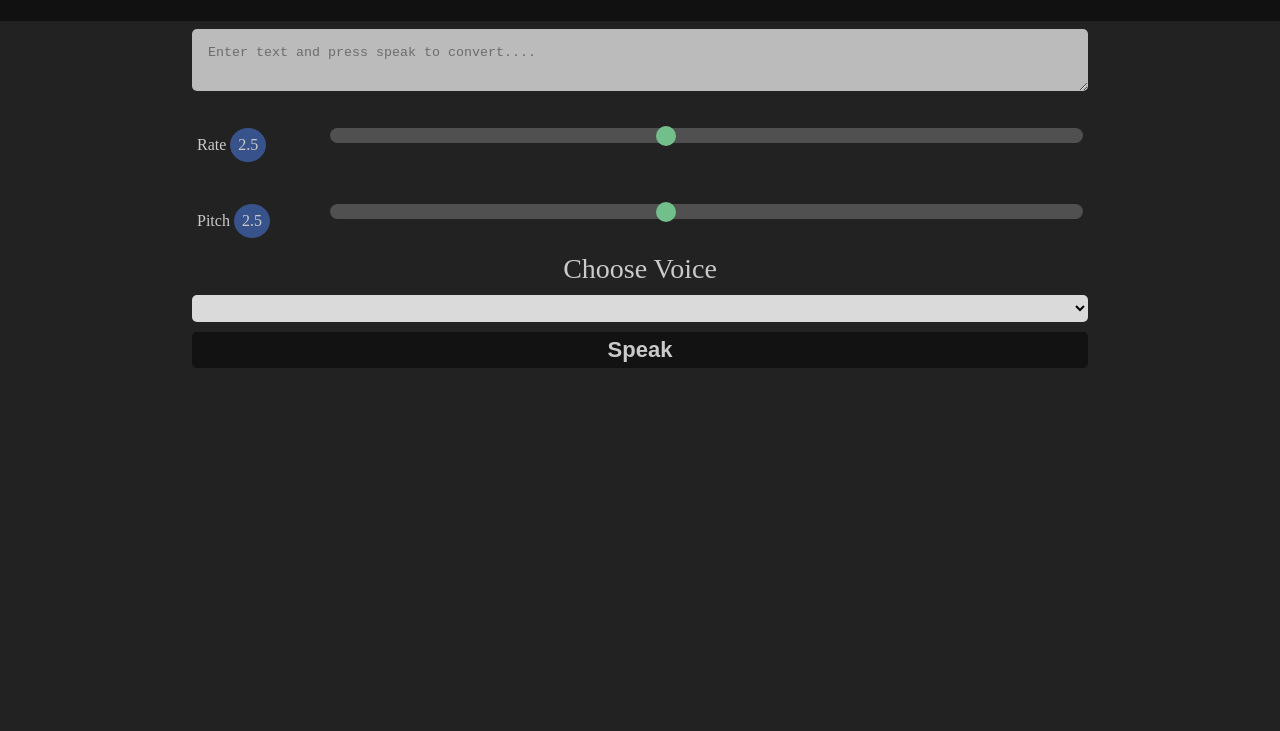
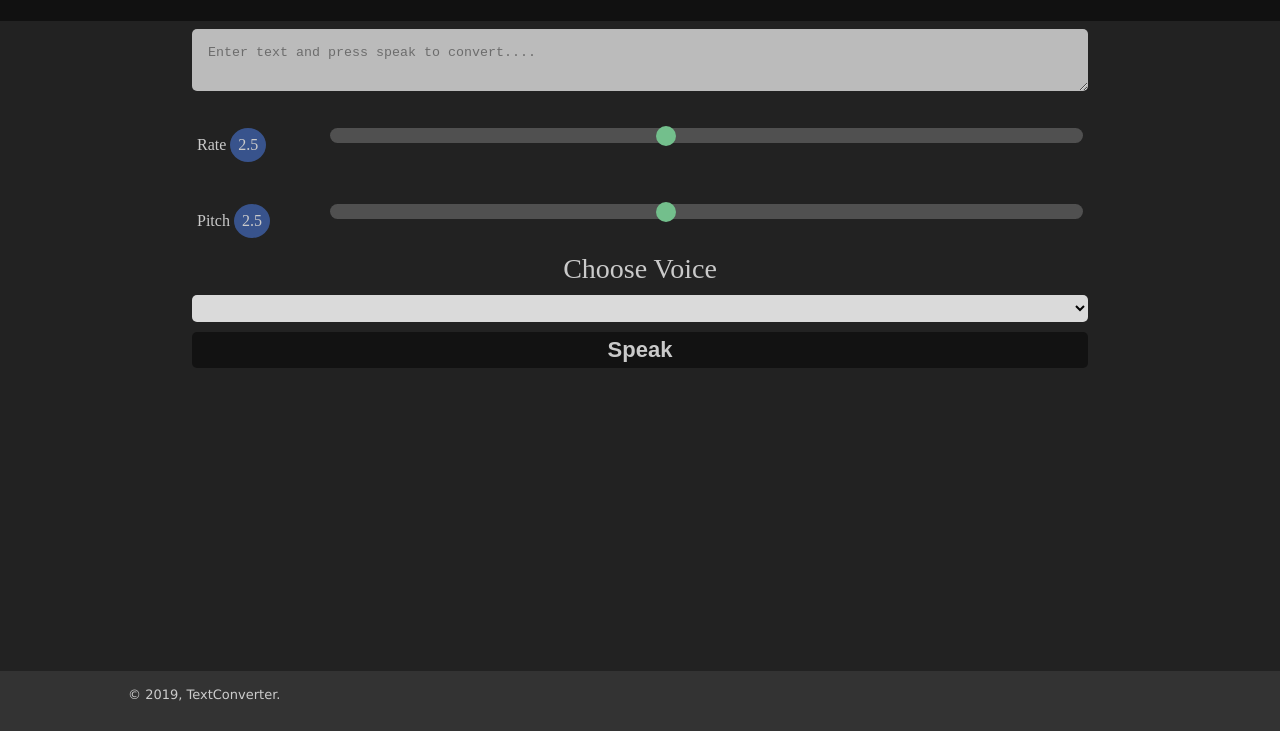
Before and after one commit to joshuaagbo/text-to-speech-converter, a website: page dist/index.html in a window 1280 px wide. Shown: the part 69-800 px from the top of the page. Drawn offline with Linux system fonts and the light colour scheme.

Commit message:
new font

```diff
--- a/dist/index.html
+++ b/dist/index.html
@@ -60,8 +60,13 @@
           <button type="submit" id="btn-submit">Speak</button>
         </form>
       </div>
+    </main>
+    <footer>
+      <div class="footer-container">
+        <p>&copy; 2019, TextConverter.</p>
+      </div>
+    </footer>
 
-    </main>
     <script src="main.js"></script>
   </body>
 </html>
--- a/dist/style.css
+++ b/dist/style.css
@@ -6,7 +6,6 @@
 
 body {
   background: #222;
-
 }
 
 #header {
@@ -14,7 +13,7 @@ body {
   background: #111;
   font-size: 24px;
   font-weight: bold;
-  margin-bottom: .5rem;
+  margin-bottom: 0.5rem;
 }
 
 #header h2 {
@@ -22,25 +21,24 @@ body {
   color: #ddd;
 }
 
-
 .animated {
   width: 70%;
   height: 200px;
-  background: url('myapp.gif');
+  background: url("myapp.gif");
   margin: auto;
   margin-top: 5px;
   margin-bottom: 0;
   background-size: contain;
   background-repeat: repeat-x;
-  opacity: .8;
-  transition: opacity .5s ease-in-out;
+  opacity: 0.8;
+  transition: opacity 0.5s ease-in-out;
 }
 
 .hidden {
   visibility: hidden;
   opacity: 0;
   height: 0;
-  transition: opacity .5s ease-in-out;
+  transition: opacity 0.5s ease-in-out;
 }
 
 #getTextForm {
@@ -50,10 +48,10 @@ body {
   margin: auto;
   margin-top: 0;
   color: #ddd;
-  opacity: .9;
+  opacity: 0.9;
 }
 
-#getTextForm>* {
+#getTextForm > * {
   flex: 1;
   display: block;
   max-width: 100%;
@@ -87,8 +85,8 @@ body {
   background: #555;
   -webkit-appearance: none;
   -moz-appearance: none;
-  -webkit-transition: .2s;
-  transition: opacity .2s;
+  -webkit-transition: 0.2s;
+  transition: opacity 0.2s;
   border: 0;
   border-radius: 10px;
   margin-right: 0;
@@ -144,5 +142,22 @@ body {
   font-weight: bold;
   font-size: 22px;
   margin-top: 10px;
-  color: #ddd
+  color: #ddd;
 }
+
+footer {
+  position: absolute;
+  width: 100%;
+  bottom: 0;
+  height: 60px;
+  background: #333;
+  font-size: small;
+  font-family: "Lucida Sans", "Lucida Sans Regular", "Lucida Grande",
+    "Lucida Sans Unicode", Geneva, Verdana, sans-serif;
+}
+footer .footer-container {
+  width: 80%;
+  margin: auto;
+  color: #ccc;
+  padding: 1rem 0;
+}
```
